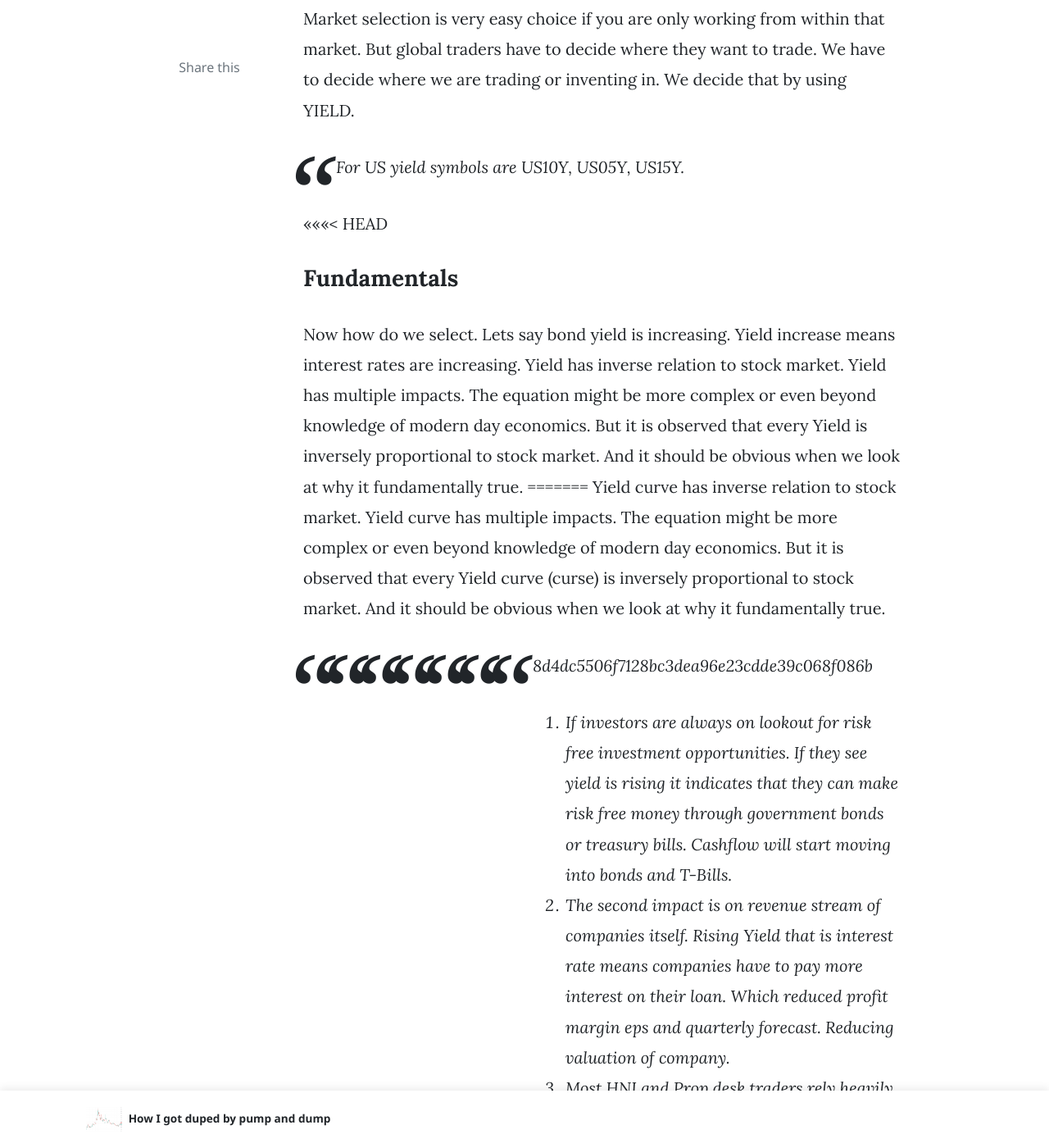
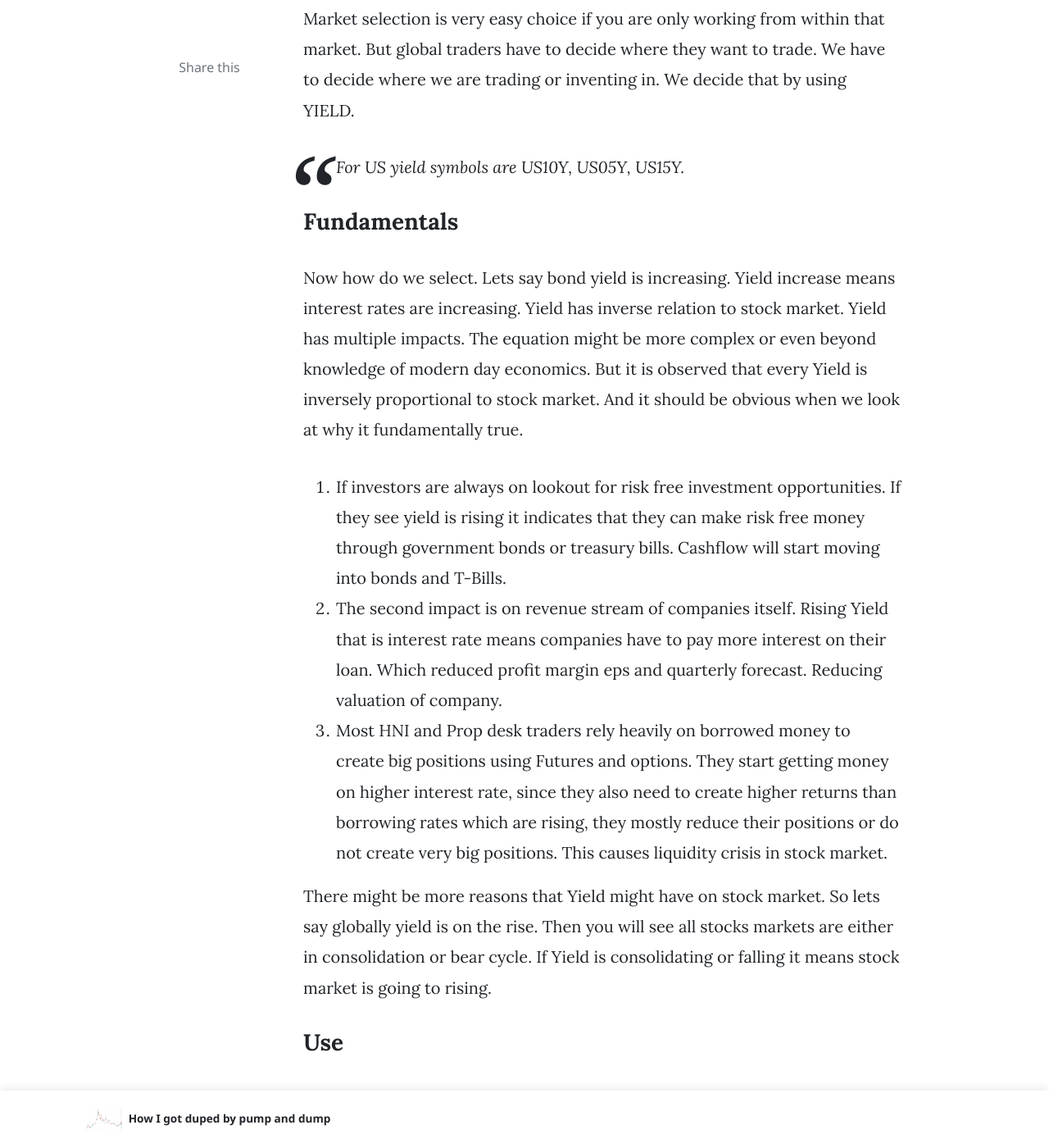
Before and after one commit to devnull-cmd/tvdry-jekyll, a Jekyll site: the page built from _posts/2021-03-24-hot-to-select-market.md, in a window 1280 px wide and 1400 px high, scrolled down 1162 px. Shown: the whole window at 82% size. Built offline with Jekyll 4.4.1, drawn with Linux system fonts in a browser that asks for light colours; nearby versions of some CDN libraries; comment, search, counter and statistics services are not loaded; some of the changed text lies outside the part shown.

Commit message:
Article 3 : Update

```diff
--- a/_posts/2021-03-24-hot-to-select-market.md
+++ b/_posts/2021-03-24-hot-to-select-market.md
@@ -23,13 +23,9 @@ Market selection is very easy choice if you are only working from within that ma
 
 > For US yield symbols are US10Y, US05Y, US15Y.
 
-<<<<<<< HEAD
 ### Fundamentals
 Now how do we select. Lets say bond yield is increasing. Yield increase means interest rates are increasing.
 Yield has inverse relation to stock market. Yield has multiple impacts. The equation might be more complex or even beyond knowledge of modern day economics. But it is observed that every Yield is inversely proportional to stock market. And it should be obvious when we look at why it fundamentally true.
-=======
-Yield curve has inverse relation to stock market. Yield curve has multiple impacts. The equation might be more complex or even beyond knowledge of modern day economics. But it is observed that every Yield curve (curse) is inversely proportional to stock market. And it should be obvious when we look at why it fundamentally true.
->>>>>>> 8d4dc5506f7128bc3dea96e23cdde39c068f086b
 1. If investors are always on lookout for risk free investment opportunities. If they see yield is rising it indicates that they can make risk free money through government bonds or treasury bills. Cashflow will start moving into bonds and T-Bills.
 2. The second impact is on revenue stream of companies itself. Rising Yield that is interest rate means companies have to pay more interest on their loan. Which reduced profit margin eps and quarterly forecast. Reducing valuation of company.
 3. Most HNI and Prop desk traders rely heavily on borrowed money to create big positions using Futures and options. They start getting money on higher interest rate, since they also need to create higher returns than borrowing rates which are rising, they mostly reduce their positions or do not create very big positions. This causes liquidity crisis in stock market.
```
